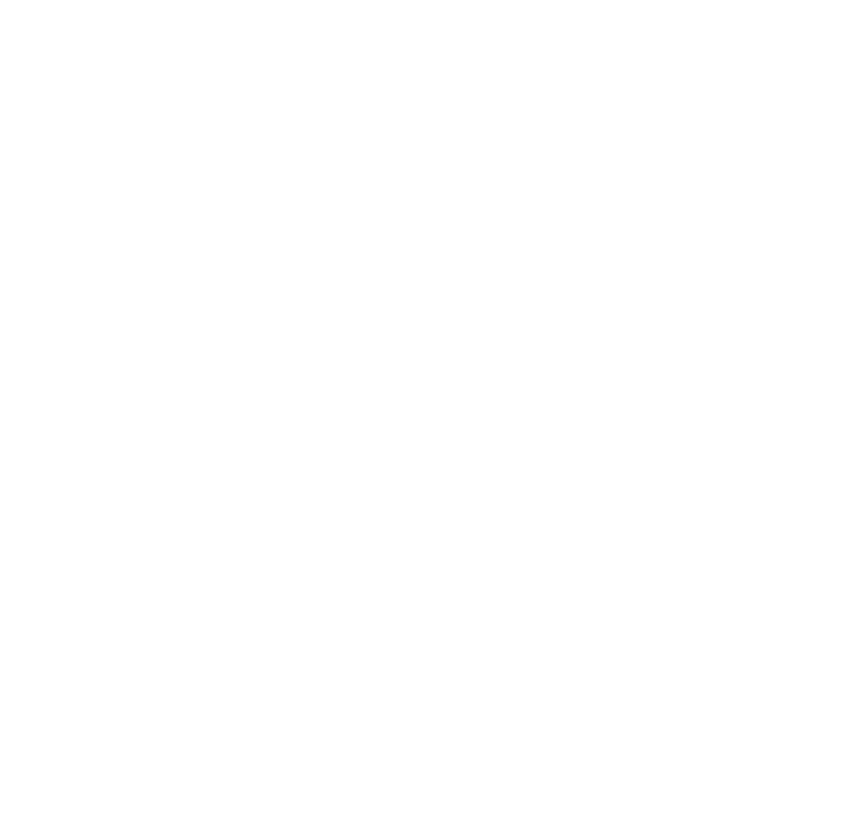
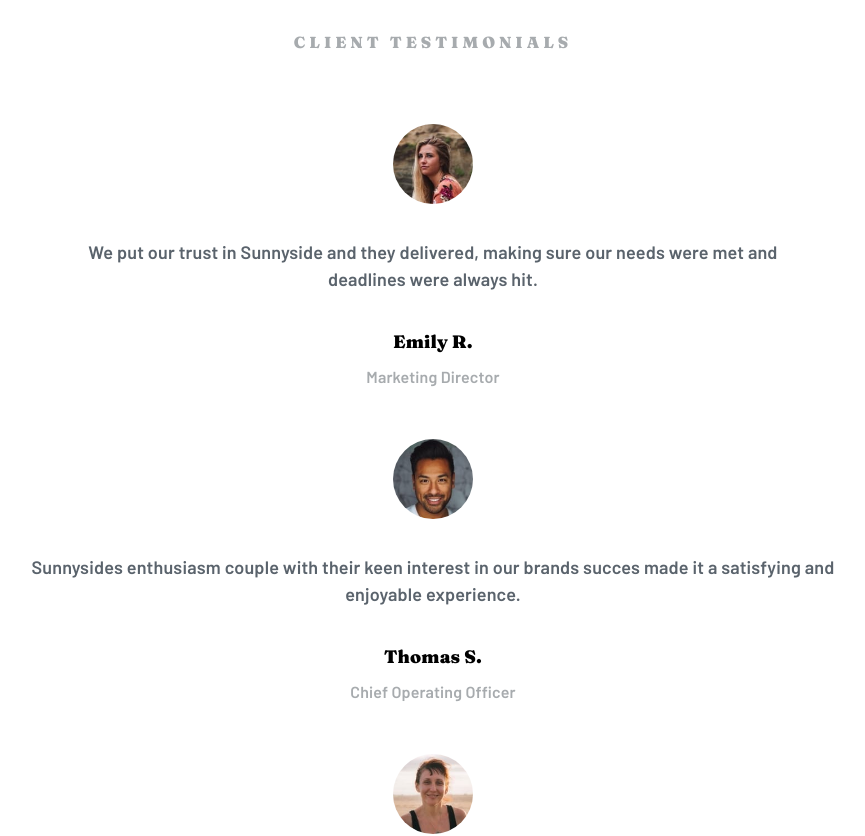
Before and after one commit to telnesito/sunnyside-landing-page, a React (Vite) app: page / in a window 1280 px wide. Shown: the part 3420-4256 px from the top of the page, without its empty margins (207-1072 px from the left). Before the commit the page ends 3380 px from the top, so only its background shows below. Built offline with nearby package versions, Linux system fonts and the light colour scheme.

Commit message:
comments

```diff
--- a/src/App.jsx
+++ b/src/App.jsx
@@ -3,6 +3,7 @@
 import Egg from './components/Egg'
 import Couple from './components/Couple'
 import Graphic from './components/Graphic'
+import Comments from './components/Comments'
 
 function App() {
 
@@ -17,6 +18,7 @@
       <Egg />
       <Couple />
       <Graphic />
+      <Comments />
     </Box>
   )
 }
--- /dev/null
+++ b/src/components/Comments.jsx
@@ -0,0 +1,112 @@
+import { Box, Typography } from '@mui/material'
+import React from 'react'
+
+const Comments = () => {
+
+  const testimonials = [
+    {
+      image: './images/image-emily.jpg',
+      comment: 'We put our trust in Sunnyside and they delivered, making sure our needs were met and deadlines were always hit.',
+      name: 'Emily R.',
+      ocupation: 'Marketing Director'
+    },
+
+    {
+      image: './images/image-thomas.jpg',
+      comment: 'Sunnysides enthusiasm couple with their keen interest in our brands succes made it a satisfying and enjoyable experience.',
+      name: 'Thomas S.',
+      ocupation: 'Chief Operating Officer'
+    },
+
+    {
+      image: './images/image-jennie.jpg',
+      comment: 'Incredible end result! Our sales increased over 400% when we worker with Sunnyside. Highly recommended!',
+      name: 'Jennie F.',
+      ocupation: 'Business Owner'
+    },
+
+  ]
+
+  return (
+    <Box
+      display={'flex'}
+      flexDirection={'column'}
+      width={'100%'}
+      bgcolor={'white'}
+      alignItems={'center'}
+      justifyContent={'center'}
+      height={'auto'}
+      minHeight={'600px'}
+      gap={'70px'}
+      paddingBottom={'70px'}
+      paddingTop={'70px'}
+    >
+
+      <Typography
+        letterSpacing={'4px'}
+        color={'hsl(210, 4%, 67%)'}
+        fontWeight={'900'}
+        fontFamily={'Fraunces'}
+      >CLIENT TESTIMONIALS
+      </Typography>
+
+      <Box
+        display={'flex'}
+        flexDirection={'column'}
+        justifyContent={'center'}
+        alignItems={'center'}
+        gap={'50px'}
+
+      >
+        {testimonials.map(({ image, comment, name, ocupation }, index) => <Box
+
+
+          display={'flex'}
+          flexDirection={'column'}
+          alignItems={'center'}
+          justifyContent={'center'}
+          gap={'35px'}
+
+          key={index}>
+          <img width={'80px'} src={image} style={{
+            borderRadius: '50%'
+          }} />
+
+          <Typography
+            color={'hsl(213, 9%, 39%)'}
+            fontSize={'18px'}
+            fontFamily={'Barlow'}
+            width={'85%'}
+            textAlign={'center'}
+          >
+            {comment}
+          </Typography>
+
+          <Box
+            display={'flex'}
+            flexDirection={'column'}
+            alignItems={'center'}
+            gap={'10px'}
+          >
+            <Typography
+              fontFamily={'Fraunces'}
+              fontWeight={'900'}
+              fontSize={'18px'}
+            >{name}</Typography>
+            <Typography
+              fontFamily={'Barlow'}
+              color={'hsl(210, 4%, 67%)'}
+
+            >{ocupation}</Typography>
+          </Box>
+
+        </Box>)}
+      </Box>
+
+
+
+    </Box>
+  )
+}
+
+export default Comments
```
